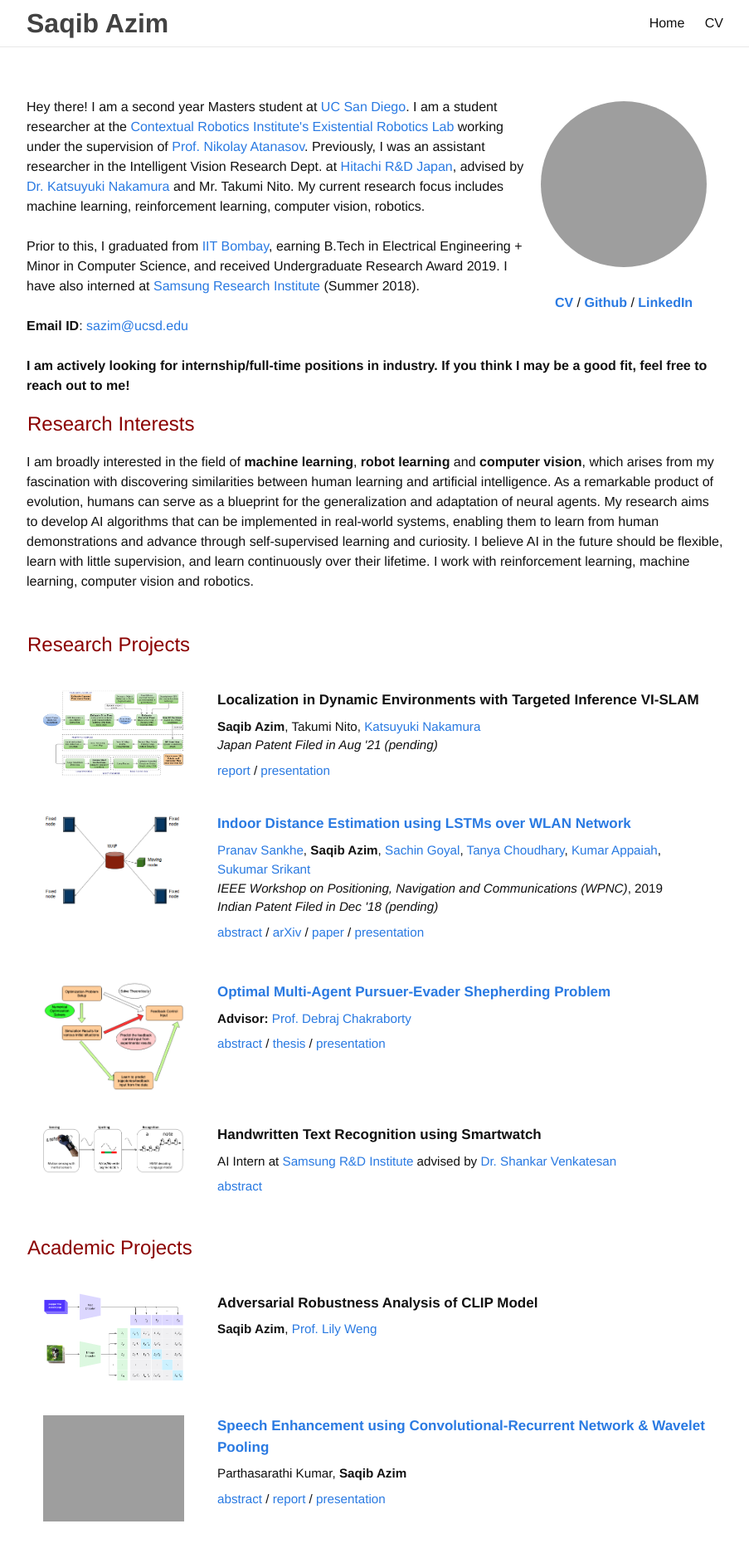
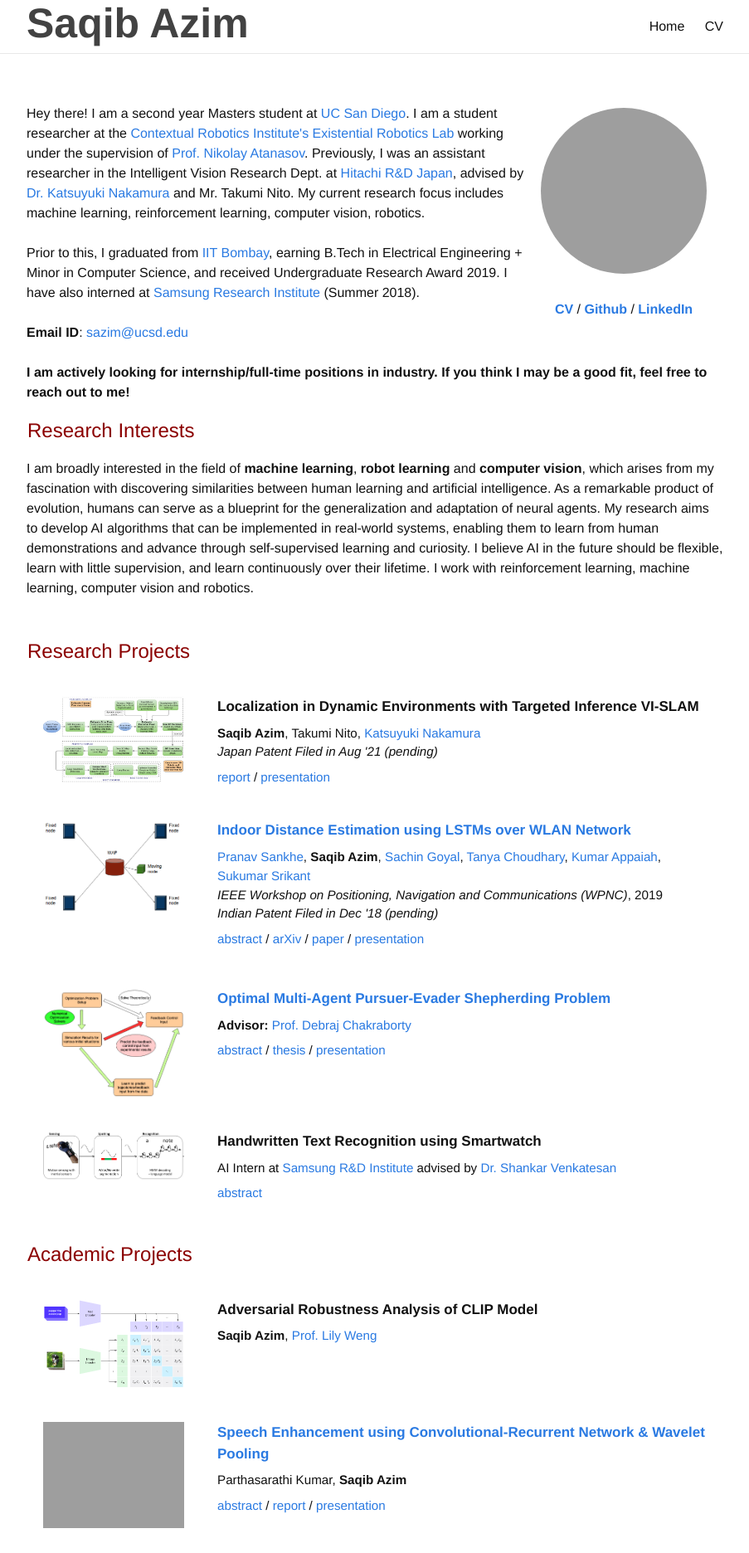
Before and after one commit to saqib1707/saqib1707.github.io, a Jekyll site: the page built from index.md, in a window 1280 px wide. Shown: the top 1872 px of the page at 83% size, without its empty margins (188-1091 px from the left). Built offline with Jekyll 4.4.1, drawn with Linux system fonts in a browser that asks for light colours; comment, search, counter and statistics services are not loaded; grey boxes are pictures that could not be loaded.

Commit message:
improve header

```diff
--- a/_sass/_layout.scss
+++ b/_sass/_layout.scss
@@ -4,7 +4,7 @@
 .site-header {
     // border-top: 5px solid $grey-color-dark;
     border-bottom: 1px solid $grey-color-light;
-    min-height: 56px;
+    min-height: 64px;
 
     // Positioning context for the mobile navigation icon
     position: relative;
@@ -26,8 +26,8 @@
 }
 
 .site-title {
-    font-size: 32px;
-    font-weight: 300;
+    font-size: 50px;
+    // font-weight: 300;
     /* line-height: 28px; */
     /* letter-spacing: -0.5px; */
     margin-bottom: 0;
@@ -42,7 +42,7 @@
 
 .site-nav {
     float: right;
-    line-height: 56px;
+    line-height: 64px;
 
     .menu-icon {
         display: none;
```
Also changed, not shown: _includes/header.html (+1 -9 lines).
